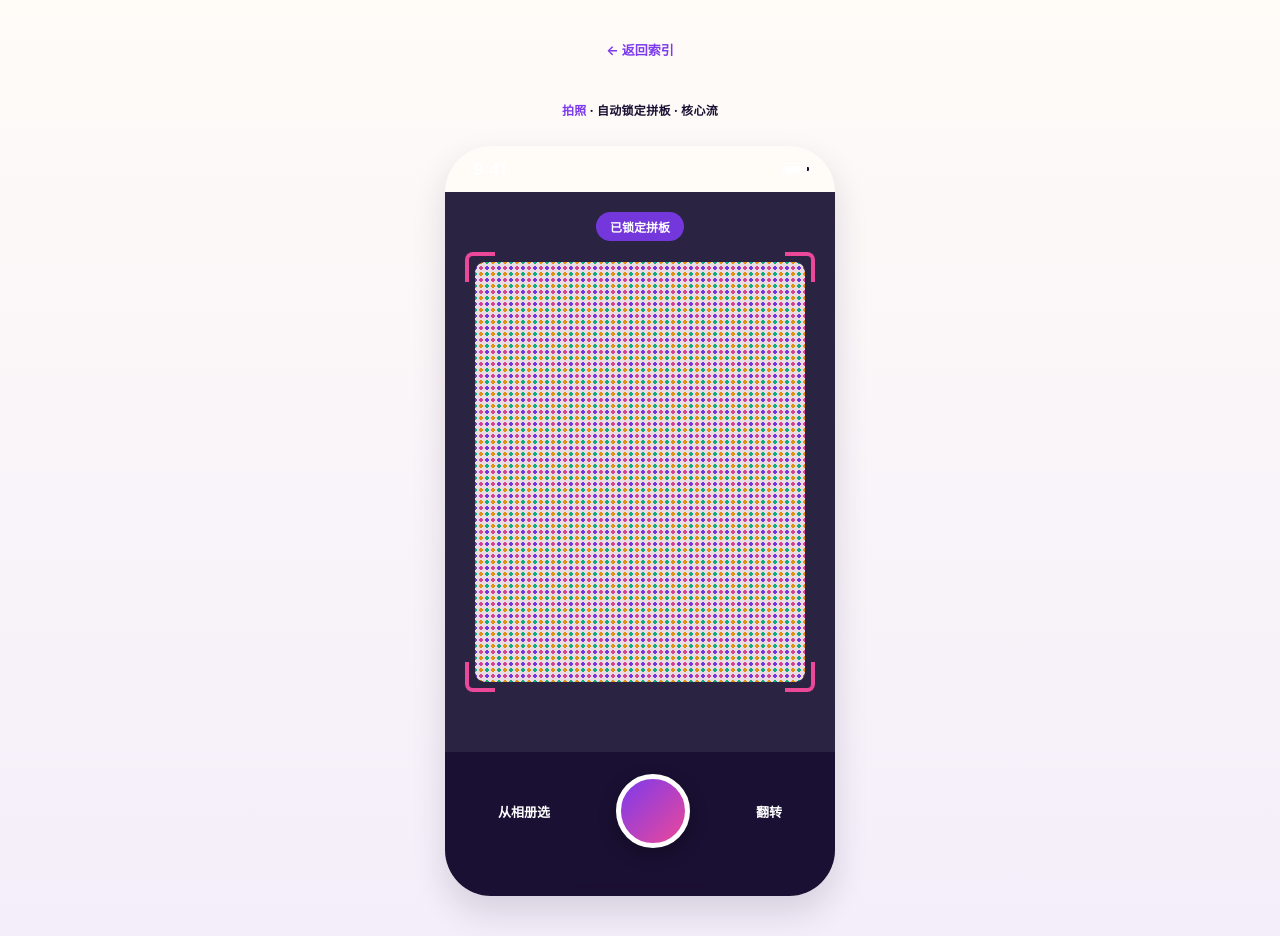
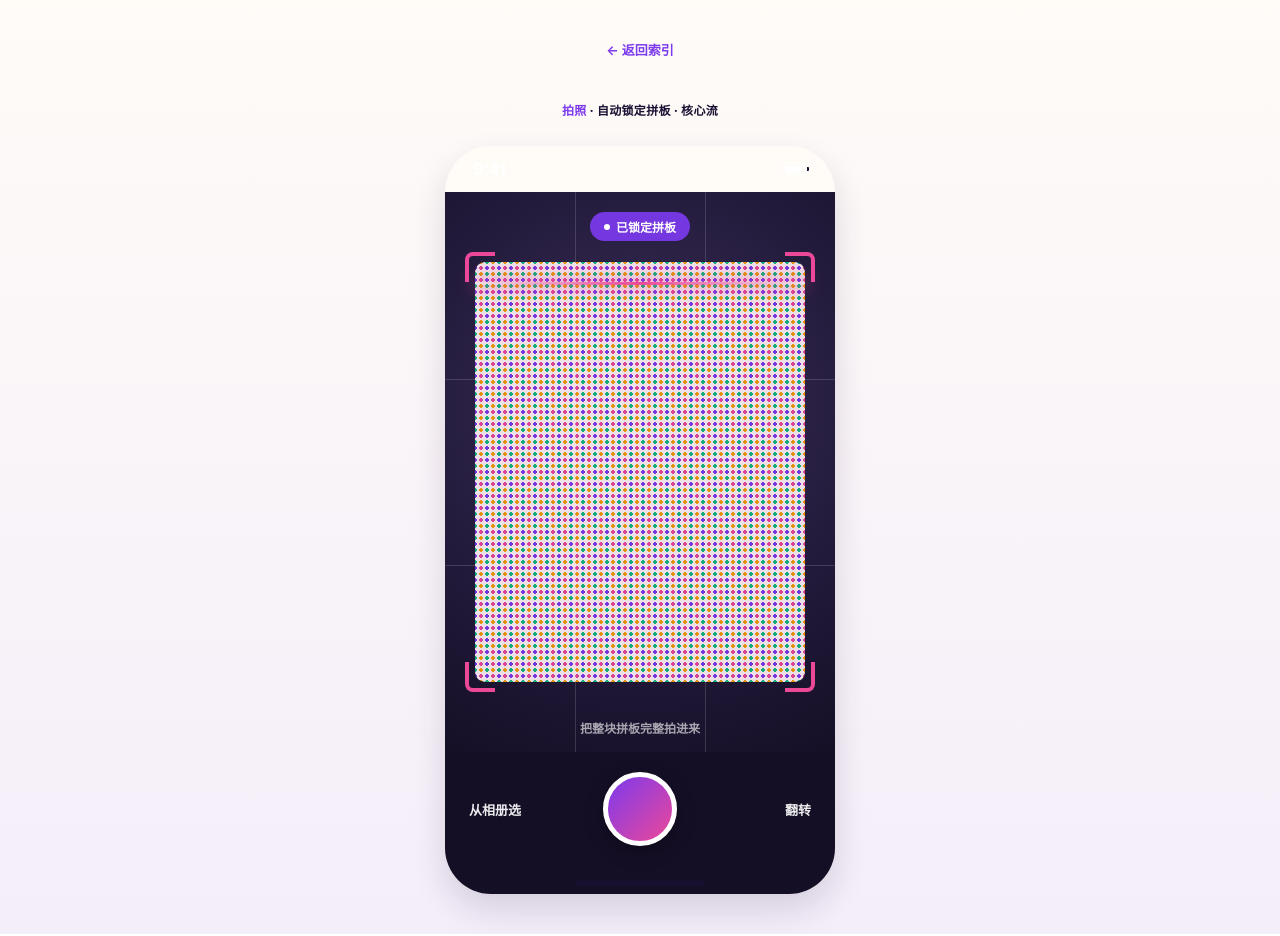
Before and after one commit to AnInteger/pintconut, a plain HTML site: page docs/mockups/capture.html in a window 1280 px wide. Drawn offline with Linux system fonts and the light colour scheme.

Commit message:
style(mockups): 修 capture 快门居中 + 4 屏增加设计感
- capture.html: 快门底栏改 grid 1fr auto 1fr 强制居中（修"歪了"）；
  取景器加三分线、扫描光带、拍摄提示、径向暗背景
- home.html: hero 加光晕 + 五色豆点装饰，增强视觉层次
- processing.html: 加"正在扫描"的成品缩略卡（扫描光带）+
  不定进度条，替代孤立 spinner
- results-pass.html: 净图叠"质检合格"印章 + 对勾徽章，
  强化通过的仪式感

Co-Authored-By: Claude <noreply@anthropic.com>

```diff
--- a/docs/mockups/capture.html
+++ b/docs/mockups/capture.html
@@ -7,15 +7,27 @@
 <link rel="stylesheet" href="styles.css">
 <style>
   /* 取景器专属 */
-  .vf { position: relative; height: 560px; background: #2A2342; overflow: hidden; }
-  .vf .board { position: absolute; inset: 70px 30px; border-radius: 10px; opacity: .9; }
+  .vf { position: relative; height: 560px; background: radial-gradient(circle at 50% 38%, #3A2F5A 0%, #221A3A 60%, #150F26 100%); overflow: hidden; }
+  .vf .board { position: absolute; inset: 70px 30px; border-radius: 10px; opacity: .92; }
+  .grid-line { position: absolute; background: rgba(255,255,255,.15); pointer-events: none; }
+  .grid-line.v { top: 0; bottom: 0; width: 1px; }
+  .grid-line.h { left: 0; right: 0; height: 1px; }
+  .scan { position: absolute; left: 30px; right: 30px; top: 70px; height: 3px; background: linear-gradient(90deg, transparent, var(--brand-b) 50%, transparent); box-shadow: 0 0 16px 3px rgba(236,72,153,.45); animation: cap-scan 2.6s ease-in-out infinite; }
+  @keyframes cap-scan { 0%,100% { transform: translateY(0) } 50% { transform: translateY(418px) } }
   .corner { position: absolute; width: 30px; height: 30px; border: 4px solid var(--brand-b); }
   .corner.tl { top: 60px; left: 20px; border-right: 0; border-bottom: 0; border-radius: 8px 0 0 0; }
   .corner.tr { top: 60px; right: 20px; border-left: 0; border-bottom: 0; border-radius: 0 8px 0 0; }
   .corner.bl { bottom: 60px; left: 20px; border-right: 0; border-top: 0; border-radius: 0 0 0 8px; }
   .corner.br { bottom: 60px; right: 20px; border-left: 0; border-top: 0; border-radius: 0 0 8px 0; }
-  .locked { position: absolute; top: 20px; left: 50%; transform: translateX(-50%); background: rgba(124,58,237,.9); color:#fff; font-size:12px; font-weight:800; padding:6px 14px; border-radius:999px; }
-  .shutter { width: 74px; height: 74px; border-radius: 50%; background: var(--grad-brand); border: 5px solid #fff; box-shadow: 0 6px 18px rgba(0,0,0,.3); }
+  .locked { position: absolute; top: 20px; left: 50%; transform: translateX(-50%); background: rgba(124,58,237,.92); color:#fff; font-size:12px; font-weight:800; padding:6px 14px; border-radius:999px; display:inline-flex; align-items:center; gap:6px; }
+  .locked::before { content:''; width:6px; height:6px; border-radius:50%; background:#fff; }
+  .vf-hint { position: absolute; bottom: 16px; left: 0; right: 0; text-align: center; color: rgba(255,255,255,.62); font-size: 12px; font-weight: 600; }
+  /* 底栏：grid 1fr auto 1fr 保证快门严格居中（修“歪了”） */
+  .cam-bar { background: #150F26; padding: 20px 24px 26px; display: grid; grid-template-columns: 1fr auto 1fr; align-items: center; }
+  .cam-side { color: rgba(255,255,255,.92); font-size: 13px; font-weight: 700; }
+  .cam-side.left { justify-self: start; }
+  .cam-side.right { justify-self: end; }
+  .shutter { width: 74px; height: 74px; border-radius: 50%; background: var(--grad-brand); border: 5px solid #fff; box-shadow: 0 6px 18px rgba(0,0,0,.35); display: block; }
 </style>
 </head>
 <body>
@@ -28,16 +40,22 @@
 
     <div class="vf">
       <div class="board beads"></div>
+      <div class="grid-line v" style="left:33.333%"></div>
+      <div class="grid-line v" style="left:66.666%"></div>
+      <div class="grid-line h" style="top:33.333%"></div>
+      <div class="grid-line h" style="top:66.666%"></div>
+      <div class="scan"></div>
       <div class="locked">已锁定拼板</div>
       <div class="corner tl"></div><div class="corner tr"></div><div class="corner bl"></div><div class="corner br"></div>
+      <div class="vf-hint">把整块拼板完整拍进来</div>
     </div>
 
-    <div style="background:#1A1033;padding:22px 20px 26px;display:flex;align-items:center;justify-content:space-around">
-      <span style="color:#fff;font-size:13px;font-weight:700">从相册选</span>
-      <a href="processing.html" class="shutter" style="display:block;text-decoration:none"></a>
-      <span style="color:#fff;font-size:13px;font-weight:700">翻转</span>
+    <div class="cam-bar">
+      <span class="cam-side left">从相册选</span>
+      <a href="processing.html" class="shutter"></a>
+      <span class="cam-side right">翻转</span>
     </div>
-    <div class="home-bar" style="background:#1A1033"></div>
+    <div class="home-bar" style="background:#150F26"></div>
   </div>
 </div>
 </body>
```
Also changed, not shown: docs/mockups/home.html (+22 -5 lines), docs/mockups/processing.html (+19 -3 lines), docs/mockups/results-pass.html (+14 -5 lines).
